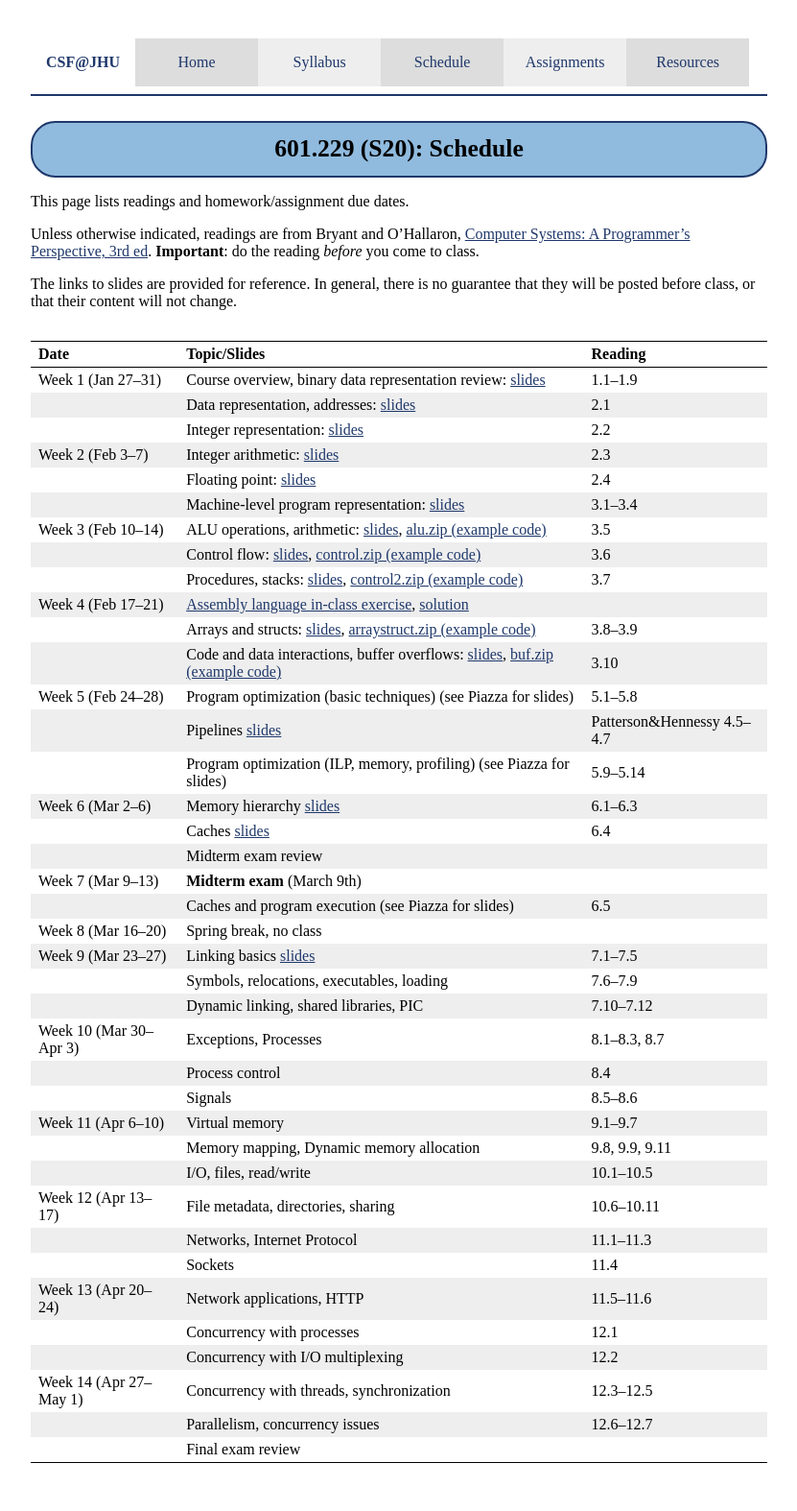
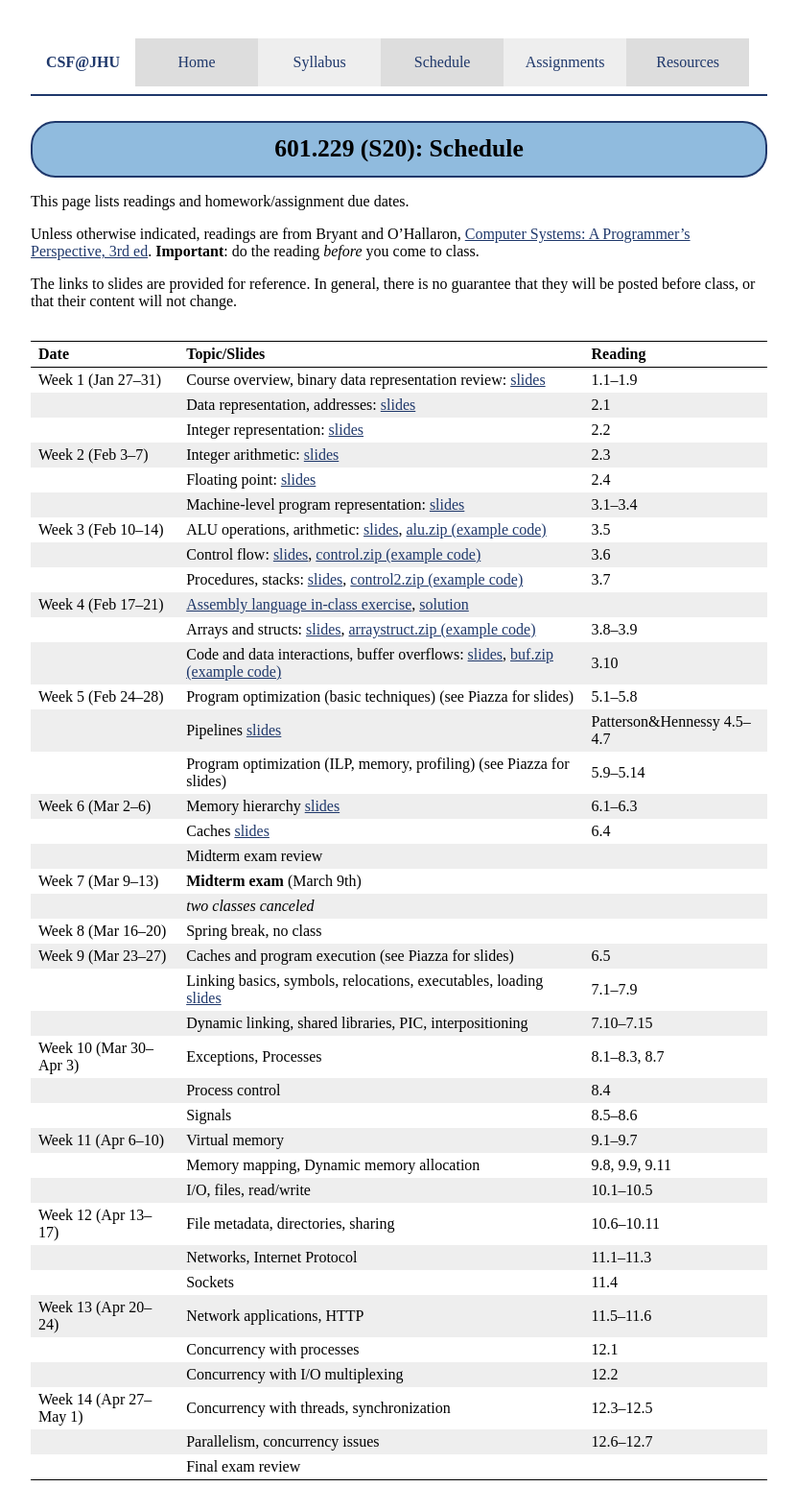
Before and after one commit to jhucsf/spring2020, a Jekyll site: the page built from schedule.md, in a window 1280 px wide. Shown: the whole page at 96% size, without its empty margins (224-1055 px from the left). Built offline with Jekyll 4.4.1, drawn with Linux system fonts in a browser that asks for light colours.

Commit message:
minor schedule updates

```diff
--- a/schedule.md
+++ b/schedule.md
@@ -31,11 +31,11 @@ Week 6 (Mar 2–6)   | Memory hierarchy [slides](lectures/lecture15-public.pdf)
 &nbsp;             | Caches [slides](lectures/lecture16-public.pdf) | 6.4
                    | Midterm exam review |
 Week 7 (Mar 9–13)  | **Midterm exam** (March 9th)
-                   | Caches and program execution (see Piazza for slides) | 6.5 |
+                   | *two classes canceled*
 Week 8 (Mar 16–20) | Spring break, no class
-Week 9 (Mar 23–27) | Linking basics [slides](lectures/lecture18-public.pdf) | 7.1–7.5 |
-                   | Symbols, relocations, executables, loading | 7.6–7.9
-                   | Dynamic linking, shared libraries, PIC | 7.10–7.12 |
+Week 9 (Mar 23–27) | Caches and program execution (see Piazza for slides) | 6.5 |
+&nbsp;             | Linking basics, symbols, relocations, executables, loading [slides](lectures/lecture18-public.pdf) | 7.1–7.9 |
+&nbsp;             | Dynamic linking, shared libraries, PIC, interpositioning | 7.10–7.15 |
 Week 10 (Mar 30–Apr 3) | Exceptions, Processes | 8.1–8.3, 8.7
                    | Process control | 8.4
                    | Signals | 8.5–8.6 |
```
Also changed, not shown: index.md (+1 -0 lines).
